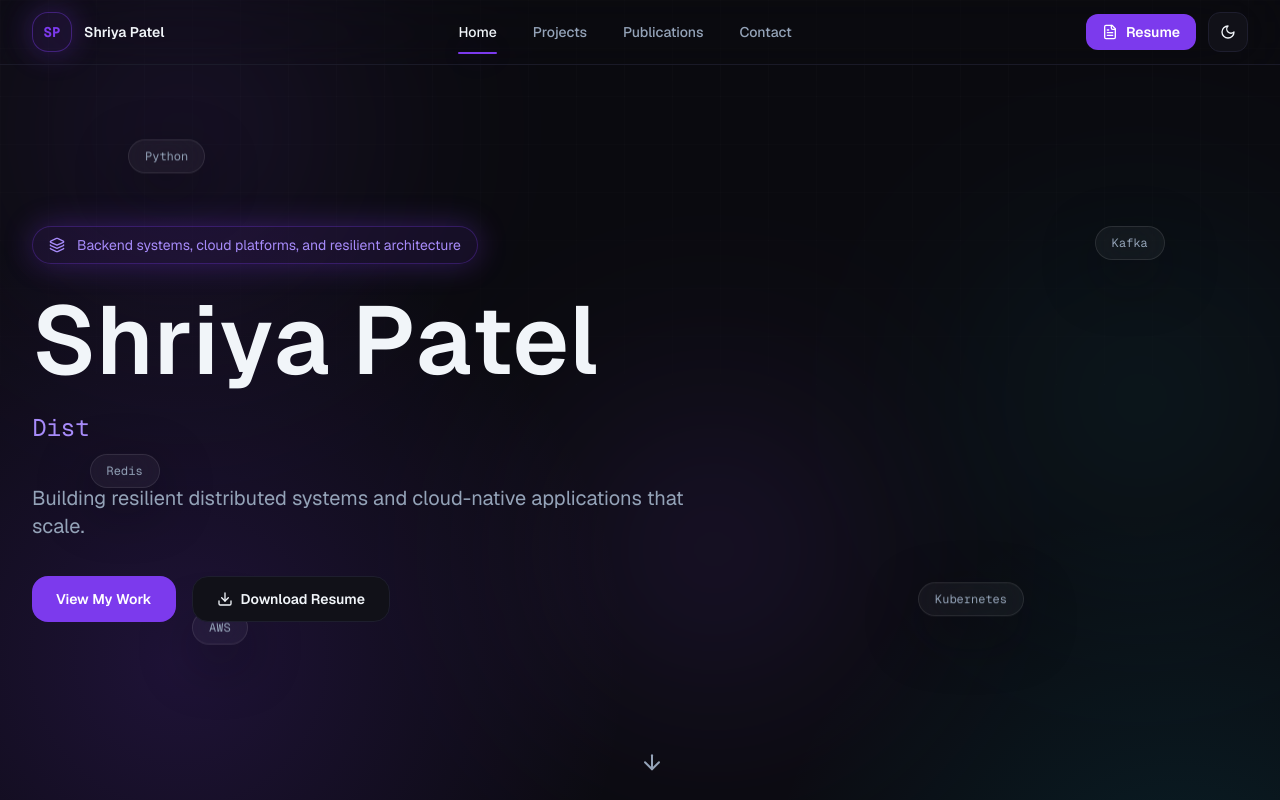
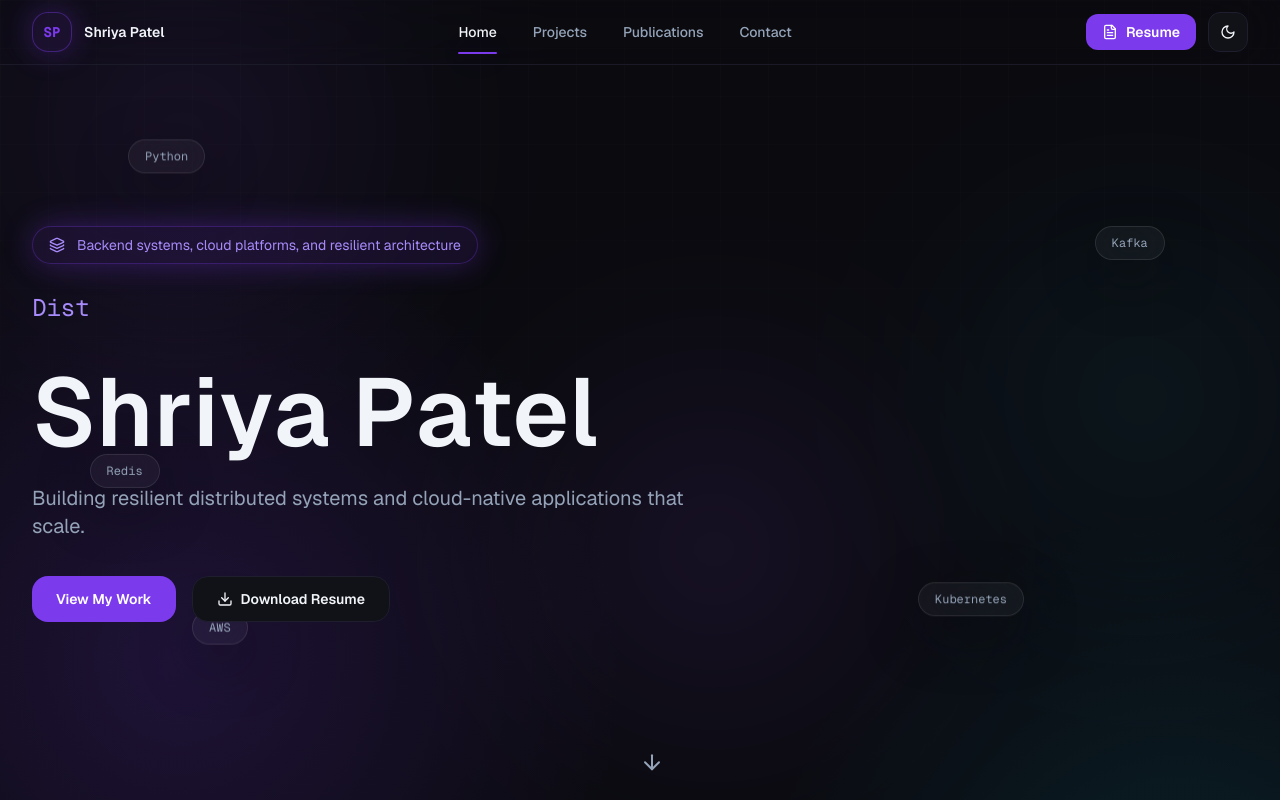
Before and after one commit to shriya246/Portfolio, a Next.js app: page / in a window 1280 px wide. Shown: the top 800 px of the page. Built offline with nearby package versions, Linux system fonts and the light colour scheme.

Commit message:
Update Hero.tsx

```diff
--- a/components/home/Hero.tsx
+++ b/components/home/Hero.tsx
@@ -72,6 +72,11 @@ export default function Hero() {
           Backend systems, cloud platforms, and resilient architecture
         </motion.div>
 
+        <div className="mb-6 min-h-12 font-mono text-xl text-violet-soft sm:text-2xl">
+          <span>{currentTitle.slice(0, visibleCharacters)}</span>
+          <span className="ml-1 inline-block h-6 w-0.5 translate-y-1 bg-cyan animate-blink" />
+        </div>
+
         <h1 className="max-w-5xl text-5xl font-semibold leading-[1.02] text-foreground sm:text-7xl lg:text-8xl">
           {letters.map((letter, index) => (
             <motion.span
@@ -85,11 +90,6 @@ export default function Hero() {
             </motion.span>
           ))}
         </h1>
-
-        <div className="mt-6 min-h-12 font-mono text-xl text-violet-soft sm:text-2xl">
-          <span>{currentTitle.slice(0, visibleCharacters)}</span>
-          <span className="ml-1 inline-block h-6 w-0.5 translate-y-1 bg-cyan animate-blink" />
-        </div>
 
         <motion.p
           initial={{ opacity: 0, y: 18 }}
```
